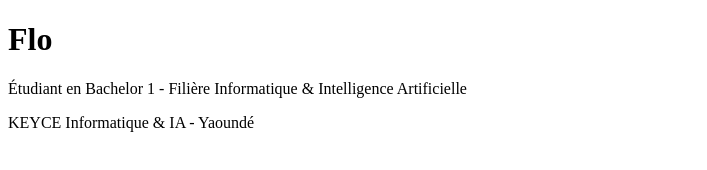
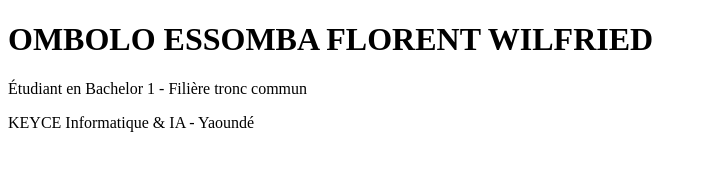
Before and after one commit to floflowilwil-cpu/bio-portfolio, a plain HTML site: page index.html in a window 1280 px wide. Shown: the whole page, without its empty margins (0-707 px from the left). Drawn offline with Linux system fonts and the light colour scheme.

```diff
--- a/index.html
+++ b/index.html
@@ -5,8 +5,8 @@
     <title>Mon Portfolio</title>
 </head>
 <body>
-    <h1>Flo</h1>
-    <p>Étudiant en Bachelor 1 - Filière Informatique & Intelligence Artificielle</p>
+    <h1>OMBOLO ESSOMBA FLORENT WILFRIED</h1>
+    <p>Étudiant en Bachelor 1 - Filière tronc commun</p>
     <p>KEYCE Informatique & IA - Yaoundé</p>
 </body>
 </html>
```
